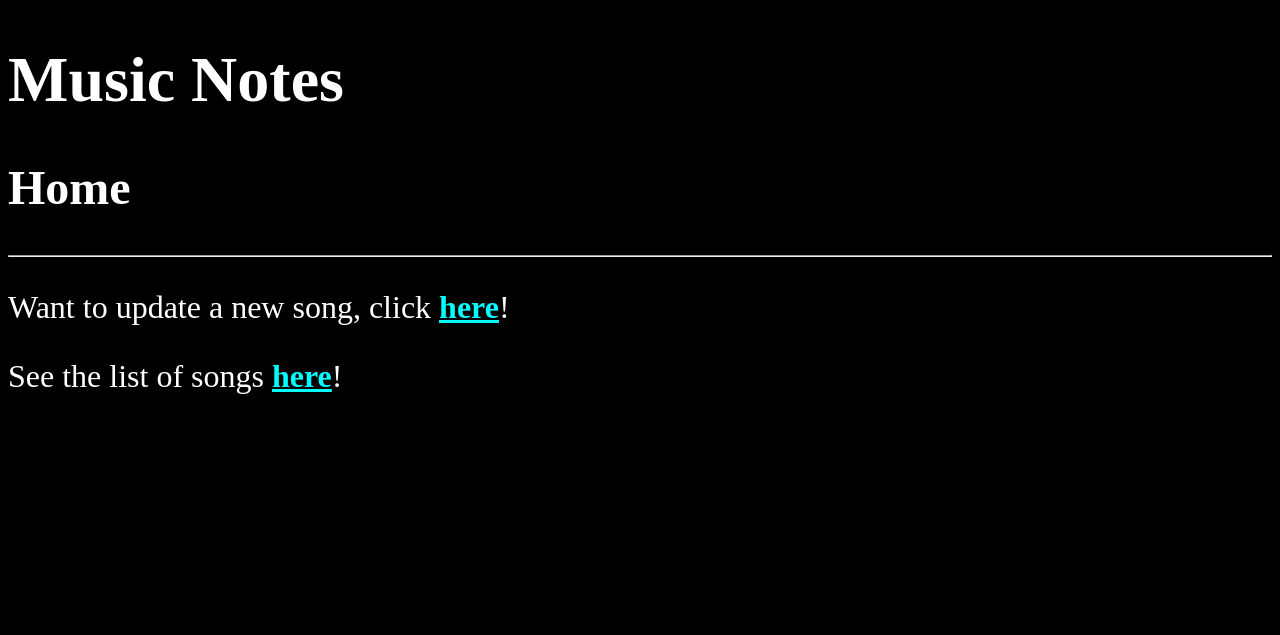
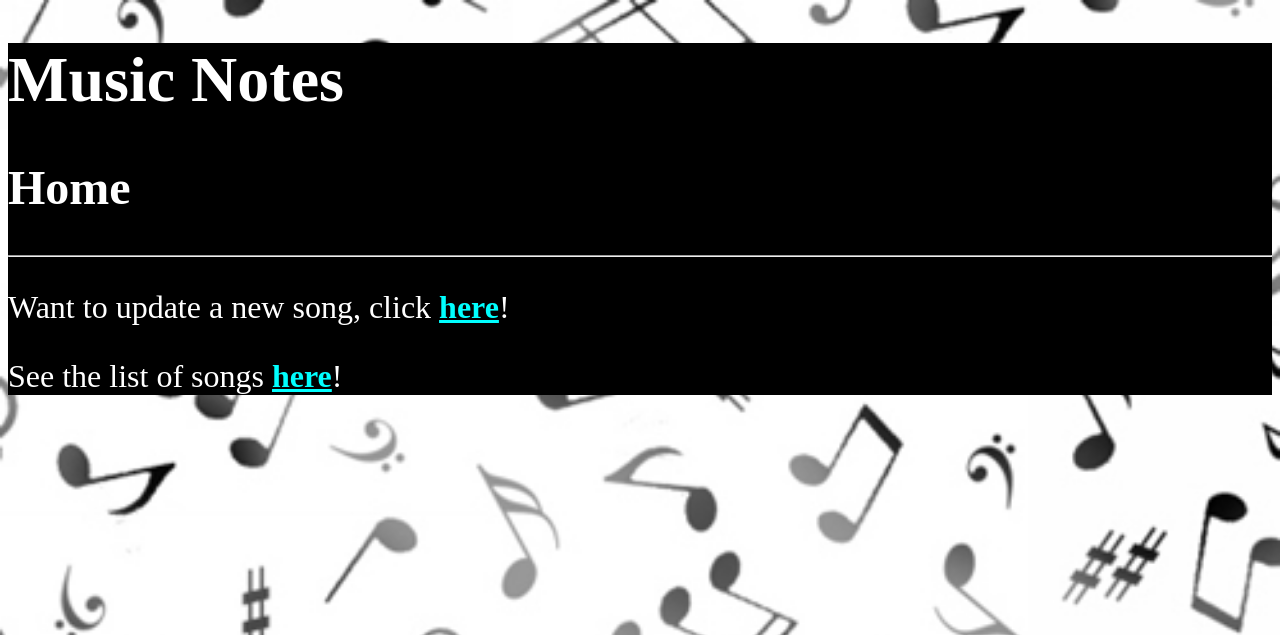
Before and after one commit to Born-S1nner/pymon, a Django app: page / in a window 1280 px wide. Shown: the top 635 px of the page. Run offline with Django 3.2, Linux system fonts and the light colour scheme.

Commit message:
added bg image

```diff
--- a/daftpunk/homework/static/homework/style.css
+++ b/daftpunk/homework/static/homework/style.css
@@ -1,5 +1,6 @@
 body {
-  background-color: black;
+  background: white url("images/background.jpeg") no-repeat;
+  background-size: 100%;
   font-size: 2rem;
   color:white;
 }
@@ -10,3 +11,6 @@ a {
   color: aqua;
   font-weight: 900;
 }
+.content {
+  background-color: black;
+}
```
Also changed, not shown: daftpunk/homework/static/homework/images/background.jpeg (added).
